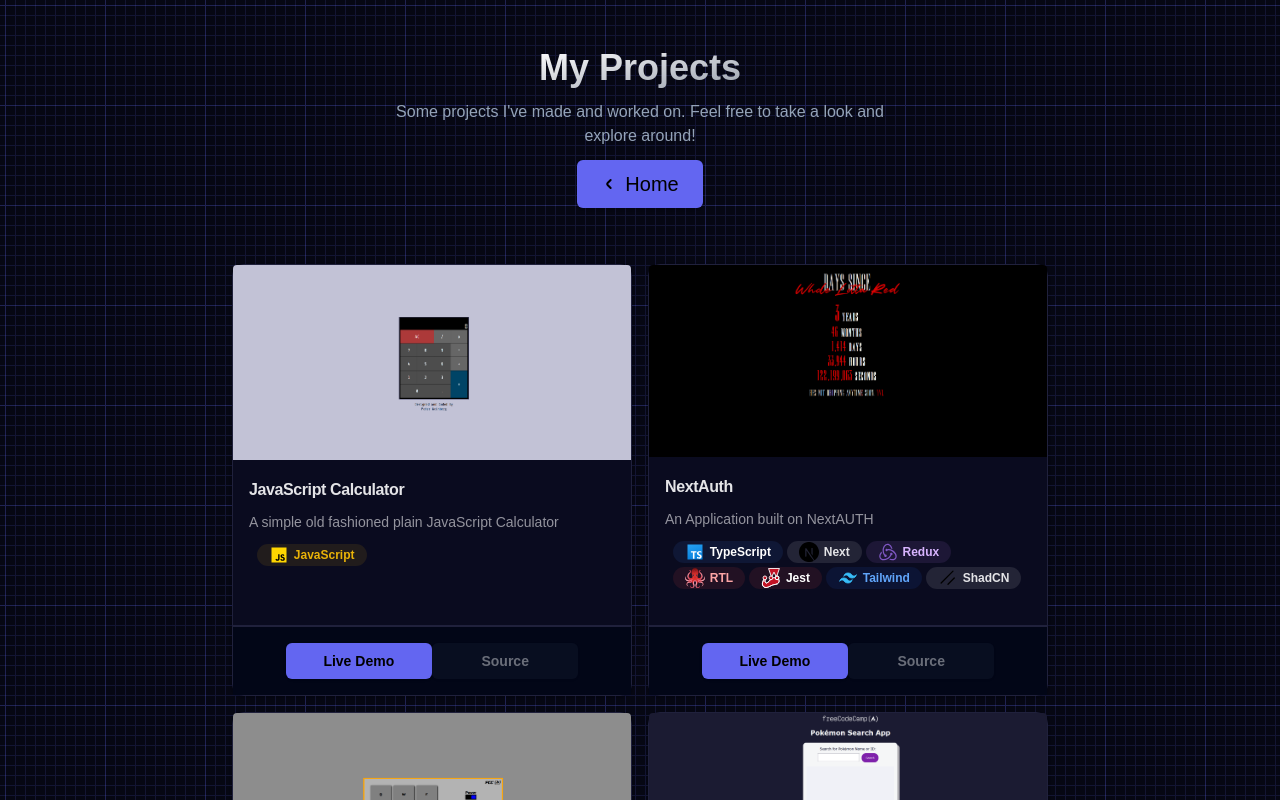
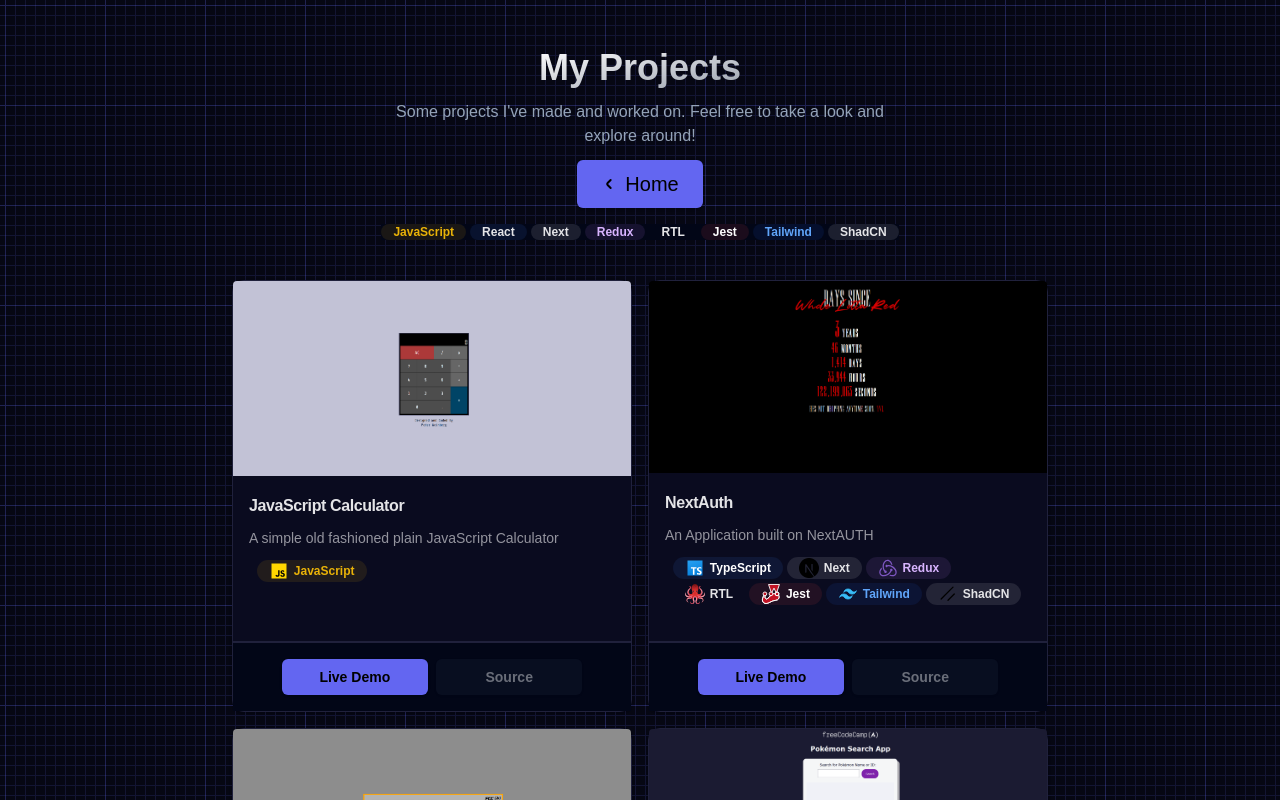
Before and after one commit to bilalae/bilalaziz, a React (Vite) app: page /projects in a window 1280 px wide. Shown: the top 800 px of the page. Built offline with nearby package versions, Linux system fonts and the light colour scheme.

Commit message:
Working on project filters

```diff
--- a/src/components/ProjectsPage.tsx
+++ b/src/components/ProjectsPage.tsx
@@ -18,7 +18,8 @@
 import RTLIcon from "@/assets/Icons/TechIcons/RTLIcon.svg"
 import ReduxIcon from "@/assets/Icons/TechIcons/ReduxIcon.svg"
 import ReactIcon from "@/assets/Icons/TechIcons/ReactIcon.svg"
-
+import FiltersProject from './ui/filtersProject'
+import { useState } from 'react'
 
 
 
@@ -34,7 +35,7 @@
     const handleClick = () => {
         navigate("/")
     }
-    const projects = [
+    const [projects, setProjects] = useState([
         {
           title: "JavaScript Calculator",
           description: "A simple old fashioned plain JavaScript Calculator",
@@ -42,7 +43,7 @@
           tags: [
             {
               name: "JavaScript",
-              class: "javascriptTag",
+              class: "JavaScriptTag",
               icon: JavaScriptIcon,
             },
           ],
@@ -56,37 +57,37 @@
           tags: [
             {
               name: "TypeScript",
-              class: "typescriptTag",
+              class: "TypeScriptTag",
               icon: TypeSriptIcon,
             },
             {
               name: "Next",
-              class: "nextTag",
+              class: "NextTag",
               icon: NextIcon,
             },
             {
               name: "Redux",
-              class: "reduxTag",
+              class: "ReduxTag",
               icon: ReduxIcon,
             },
             {
               name: "RTL",
-              class: "rtlTag",
+              class: "RTLag",
               icon: RTLIcon,
             },
             {
               name: "Jest",
-              class: "jestTag",
+              class: "JestTag",
               icon: JestIcon,
             },
             {
               name: "Tailwind",
-              class: "tailwindTag",
+              class: "TailwindTag",
               icon: TailwindIcon,
             },
             {
               name: "ShadCN",
-              class: "shadcnTag",
+              class: "ShadCNTag",
               icon: ShadCNIcon,
             },
           ],
@@ -100,12 +101,12 @@
           tags: [
             {
               name: "JavaScript",
-              class: "javascriptTag",
+              class: "JavascriptTag",
               icon: JavaScriptIcon,
             },
             {
               name: "Tailwind",
-              class: "tailwindTag",
+              class: "TailwindTag",
               icon: TailwindIcon,
             },
           ],
@@ -119,17 +120,17 @@
           tags: [
             {
               name: "JavaScript",
-              class: "javascriptTag",
+              class: "JavaScriptTag",
               icon: JavaScriptIcon,
             },
             {
               name: "Redux",
-              class: "reduxTag",
+              class: "ReduxTag",
               icon: ReduxIcon,
             },
             {
               name: "Tailwind",
-              class: "tailwindTag",
+              class: "TailwindTag",
               icon: TailwindIcon,
             },
           ],
@@ -143,27 +144,27 @@
           tags: [
             {
               name: "JavaScript",
-              class: "javascriptTag",
+              class: "JavaScriptTag",
               icon: JavaScriptIcon,
             },
             {
               name: "React",
-              class: "reactTag",
+              class: "ReactTag",
               icon: ReactIcon,
             },
             {
               name: "Redux",
-              class: "reduxTag",
+              class: "ReduxTag",
               icon: ReduxIcon,
             },
           ],
           demo: "https://github.com/bilalae",
           source: "https://github.com/bilalae/blog-platform",
         },
-      ];
-
+      ]);
+      const [filteredProjects, setFilteredProjects] = useState(projects)
   return (
-    <div className='projectBackground'>
+    <div className='projectBackground min-h-lvh'>
         <div className='flex flex-col justify-center items-center pt-12 gap-3 p-4'>
             <h1 className='h1 text-transparent bg-gradient-to-br from-white to-gray-400 bg-clip-text text-center text-3xl md:text-4xl lg:text-4xl '>My Projects</h1>
             <p className='descriptiveText text-sm md:text-base max-w-lg text-center '>
@@ -174,11 +175,14 @@
                 Home</Button>
         </div>
 
+        <div>
+          <FiltersProject projects={projects} setProjects={setProjects} filteredProjects={filteredProjects} setFilteredProjects={setFilteredProjects} />
+        </div>
         <div className='flex flex-wrap gap-4 items-stretch  px-7  justify-center mt-10'>
 
 
 
-            {projects.map((project: any) => {
+            {filteredProjects.map((project: any) => {
 
 
                 return <ProjectCard title={project.title} key ={project.title} description={project.description} image={project.image} tags={project.tags} demo={project.demo} source={project.source}/>
--- /dev/null
+++ b/src/components/ui/filtersProject.tsx
@@ -0,0 +1,59 @@
+import { useEffect, useState } from "react"
+import { Button } from "./button"
+
+
+const FiltersProject = ({projects, setProjects, filteredProjects, setFilteredProjects}: any) => {
+    const technologies = ["JavaScript", "React", "Next", "Redux", "RTL", "Jest", "Tailwind", "ShadCN"]
+    const [filters, setFilters] = useState({
+        featured: false,
+        openSource: false,
+        hasDemo: false,
+        newestFirst: false,
+        ascendingOrder: false,
+        descendingOrder: false,
+    })
+
+    const handleCheckbox = (event: any) => {
+        const { name, checked }= event.target
+        setFilters((prevState) => {
+            return {
+                ...prevState,
+                [name]: checked,
+            }
+        })
+    }
+
+
+
+
+
+      const handleTechButton = (tech: any) => {
+
+        const filtered = projects.filter((project: any) => {
+            return project.tags.some((tag: any) => tag.name === tech)
+        })
+        setFilteredProjects(filtered)
+      }
+
+      useEffect(() => {
+
+
+
+      }, [filters.featured]);
+
+  return (
+    <div className=" flex justify-center">
+
+
+        <div className="flex gap-1 bg-slate-950 flex-wrap justify-center">
+        {
+            technologies.map((tech) => {
+                return <div className= {` cursor-pointer rounded-xl px-3 text-xs font-semibold bg-opacity-10 hover:bg-opacity-5 transition-all duration-100  ${tech+"Tag"}`} onClick={(e) => handleTechButton(tech)} key={tech} >{tech}</div>
+            })
+        }
+        </div>
+        </div>
+  )
+}
+
+export default FiltersProject
--- a/src/components/ui/projectCard.tsx
+++ b/src/components/ui/projectCard.tsx
@@ -35,13 +35,13 @@
 </CardHeader>
 <CardContent className='w-fit flex flex-wrap gap-1 h-full '>
     {tags.map((tag: any) => {
-         return <div key={tag.class}className= {` flex justify-center items-center gap-[0.3rem] rounded-xl h-fit px-3 text-xs font-semibold bg-opacity-10 hover:bg-opacity-5 ${tag.class}`}>
+         return <div key={tag.class}className= {` flex justify-center items-center gap-[0.3rem] rounded-xl h-fit px-3 text-xs font-semibold bg-opacity-10 hover:bg-opacity-5 transition-all duration-100   ${tag.class}`}>
             <img src={tag.icon} alt={tag.name} className="w-5 h-5 my-[1px]" />
             {tag.name}
             </div>
     })}
 </CardContent>
-<CardFooter className='bg-slate-950 border-t-2 border-border p-4  flex justify-center '>
+<CardFooter className='bg-slate-950 border-t-2 border-border p-4  flex justify-center gap-2 '>
     <Button disabled={demo ? false : true} className='w-full font-semibold md:w-[40%]' onClick={handleDemo}>
         Live Demo
     </Button>
--- a/src/index.css
+++ b/src/index.css
@@ -75,39 +75,39 @@
     @apply text-slate-400 text-[1rem]
   }
 
-  .javascriptTag{
+  .JavaScriptTag{
     @apply bg-yellow-500  text-yellow-500
   }
 
-  .typescriptTag{
+  .TypeScriptTag{
     @apply bg-blue-500 text-white
   }
 
-  .nextTag {
+  .NextTag {
     @apply bg-opacity-100 bg-white
   }
 
-  .reduxTag {
+  .ReduxTag {
     @apply bg-purple-400 text-purple-300
   }
 
-  .rtlTag {
+  .RTLTag {
     @apply bg-red-500 text-red-300
   }
 
-  .jestTag {
+  .JestTag {
     @apply bg-red-500 text-white
   }
 
-  .tailwindTag {
+  .TailwindTag {
     @apply bg-blue-600 text-blue-400
   }
 
-  .shadcnTag {
+  .ShadCNTag {
     @apply bg-white
   }
 
-  .reactTag {
+  .ReactTag {
     @apply bg-blue-500
   }
   .projectBackground {
```
